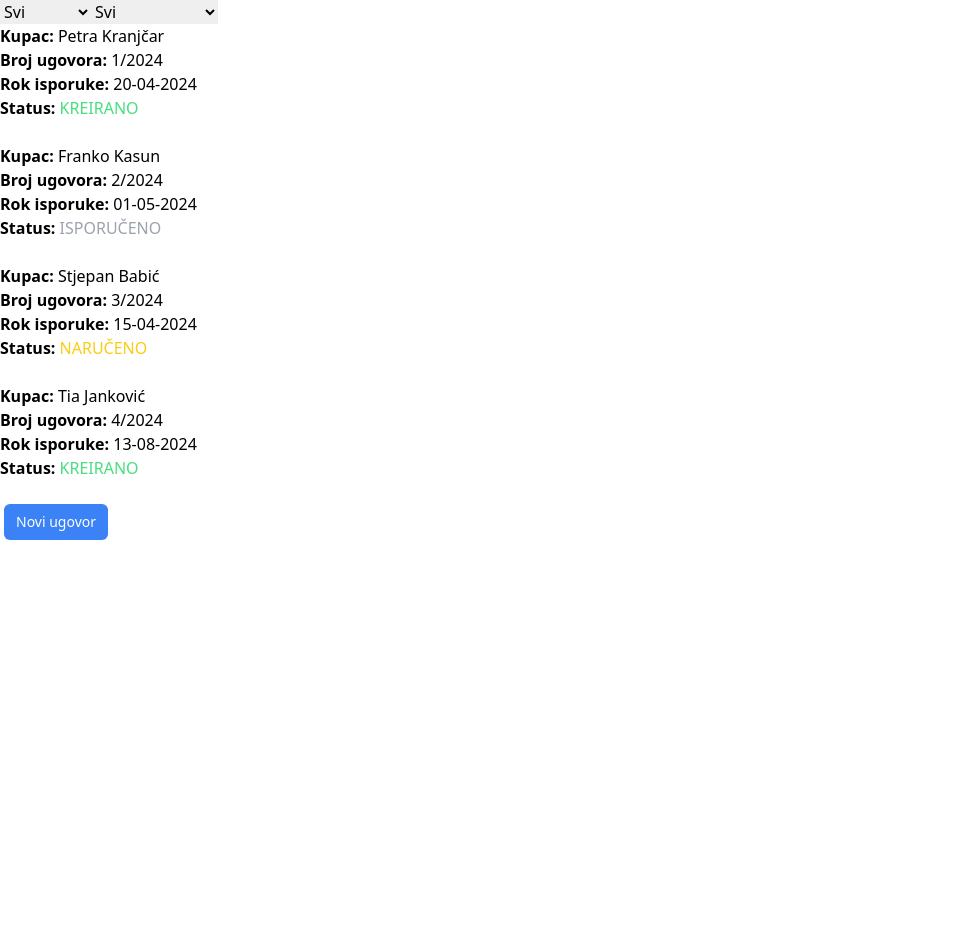
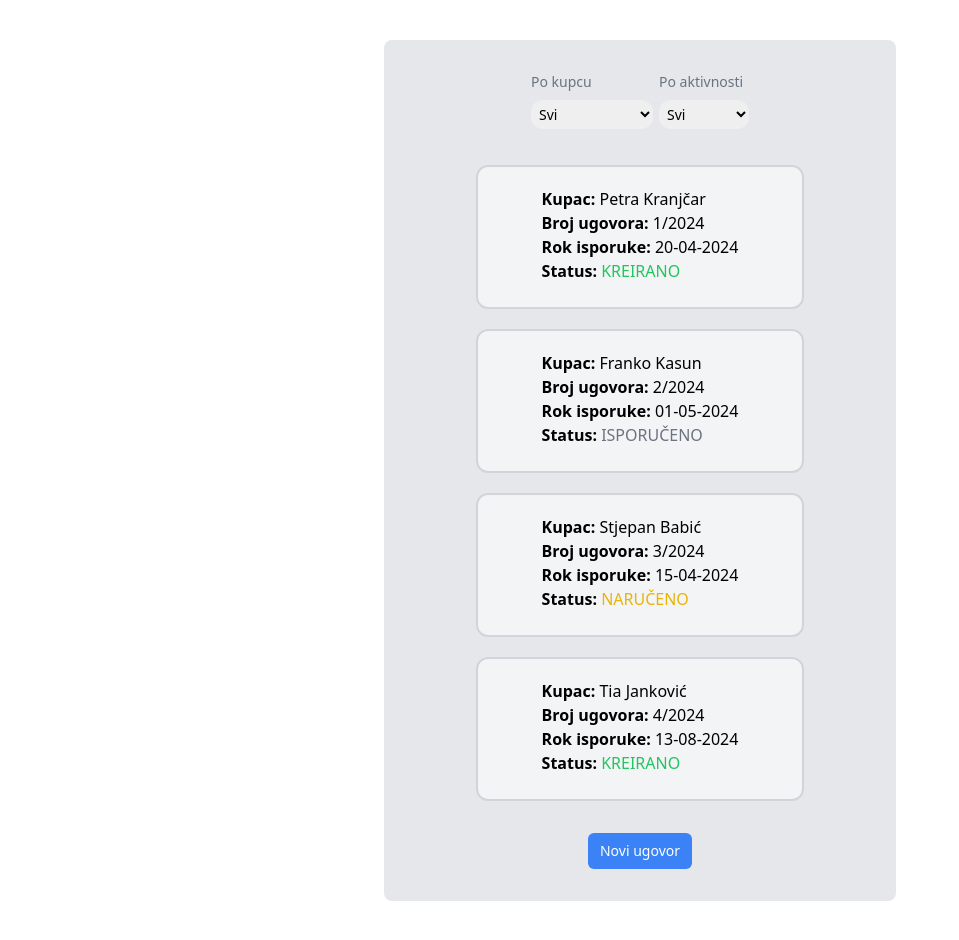
Before and after one commit to dcustovic/react-zadatak, a React (Create React App) app: page / in a window 1280 px wide. Shown: the whole page, without its empty margins (0-959 px from the left). Before the commit the page ends 800 px from the top, so only its background shows below. Built offline with nearby package versions, Linux system fonts and the light colour scheme.

Commit message:
ADDED - design home page & create page

```diff
--- a/src/components/Home.tsx
+++ b/src/components/Home.tsx
@@ -3,6 +3,7 @@ import axios from "axios";
 import ListUgovori from "./ugovori/ListUgovori.tsx";
 import { StatusType, UgovorType } from "../types.ts";
 import { Link, useNavigate } from "react-router-dom";
+import { CircularProgress } from "@mui/material";
 
 const Home = () => {
   const [ugovori, setUgovori] = useState<UgovorType[]>([]);
@@ -23,7 +24,10 @@ const Home = () => {
       // TODO: error handling
       console.log(error);
     }
+    // Simuliranje dohvat podataka sa "servera"
+    setTimeout(() => {
       setIsLoading(false);
+    }, 700);
   };
 
   const handleStatusFilter = (event) => {
@@ -54,14 +58,19 @@ const Home = () => {
   const ugovorId = ugovori.length;
 
   return (
-    <>
-      <select value={"statusFilter"} onChange={handleStatusFilter}>
-        <option value="svi">Svi</option>
-        <option value="aktivni">Aktivni</option>
-        <option value="neaktivni">Neaktivni</option>
-      </select>
+    <div className="flex justify-center items-center">
+      <div className="flex flex-col justify-center items-center rounded-lg bg-gray-200 my-10 p-8 max-w-lg w-full">
+        <div className="flex justify-center items-center mb-4">
+          <form>
+            <label className="mb-2 block text-sm font-medium text-gray-500">
+              Po kupcu
+            </label>
 
-      <select value={kupacFilter} onChange={handleKupacFilter}>
+            <select
+              value={kupacFilter}
+              onChange={handleKupacFilter}
+              className="p-1 mr-1.5 text-sm rounded-xl dark:bg-gray-400 dark:text-white"
+            >
               <option value="svi">Svi</option>
 
               {ugovori.map((u: UgovorType) => {
@@ -72,11 +81,28 @@ const Home = () => {
                 );
               })}
             </select>
+          </form>
+
+          <form>
+            <label className="mb-2 block text-sm font-medium text-gray-500">
+              Po aktivnosti
+            </label>
+            <select
+              value={statusFilter}
+              onChange={handleStatusFilter}
+              className="p-1 text-sm rounded-xl dark:bg-gray-400 dark:text-white"
+            >
+              <option value="svi">Svi</option>
+              <option value="aktivni">Aktivni</option>
+              <option value="neaktivni">Neaktivni</option>
+            </select>
+          </form>
+        </div>
 
         {isLoading ? (
-        "Loading..."
+          <CircularProgress />
         ) : (
-        <>
+          <div>
             <ListUgovori
               ugovori={
                 statusFilter === "aktivni"
@@ -94,18 +120,19 @@ const Home = () => {
                   : []
               }
             />
-        </>
+          </div>
         )}
 
         <button
           onClick={() =>
             navigate("create-ugovor", { state: { ugovorId: ugovorId } })
           }
-        className="mx-1 px-3 py-2 text-sm font-medium rounded-md text-white bg-blue-500 hover:bg-blue-600"
+          className="mx-1 mt-3 px-3 py-2 text-sm font-medium rounded-md text-white bg-blue-500 hover:bg-blue-700"
         >
           Novi ugovor
         </button>
-    </>
+      </div>
+    </div>
   );
 };
 
--- a/src/components/ugovori/CreateUgovor.tsx
+++ b/src/components/ugovori/CreateUgovor.tsx
@@ -2,14 +2,13 @@ import Button from "@mui/material/Button";
 import axios from "axios";
 import React, { useState } from "react";
 import { useLocation, useNavigate } from "react-router-dom";
+import { StatusType } from "../../types.ts";
 
 const CreateUgovor = () => {
   const [kupac, setKupac] = useState<string>("");
   const [brojUgovora, setBrojUgovora] = useState<string>("");
   const [datumAkontacije, setDatumAkontacije] = useState<string>("");
   const [rokIsporuke, setRokIsporuke] = useState<string>("");
-  const [status, setStatus] = useState<string>("KREIRANO");
-  const [formFilled, setFormFilled] = useState<boolean>(false);
 
   const navigate = useNavigate();
 
@@ -42,7 +41,7 @@ const CreateUgovor = () => {
         broj_ugovora: brojUgovora,
         datum_akontancije: datumAkontacije,
         rok_isporuke: rokIsporuke,
-        status: status,
+        status: StatusType.KREIRANO,
       });
 
       setKupac("");
@@ -57,67 +56,76 @@ const CreateUgovor = () => {
   };
 
   return (
-    <>
-      <form onSubmit={handleSubmit}>
-        <div>
+    <div className="flex justify-center items-center my-10">
+      <form onSubmit={handleSubmit} className="bg-gray-200 rounded-lg p-8">
+        <div className="mx-1 mb-4 font-semibold text-gray-800">
           <label>
             Kupac:
-            <input type="text" onChange={handleKupacChange} required />
+            <input
+              type="text"
+              onChange={handleKupacChange}
+              className=" w-full p-2 mt-1 text-sm rounded-xl dark:bg-gray-100 text-gray-500"
+              required
+            />
           </label>
         </div>
 
-        <div>
+        <div className="mx-1 mb-4 font-semibold text-gray-800">
           <label>
             Broj ugovora:
-            <input type="text" onChange={handleBrojUgovoraChange} required />
+            <input
+              type="text"
+              onChange={handleBrojUgovoraChange}
+              className="w-full p-2 mt-1 text-sm rounded-xl dark:bg-gray-100 text-gray-500"
+              required
+            />
           </label>
         </div>
 
-        <div>
+        <div className="mx-1 mb-4 font-semibold text-gray-800">
           <label>
             Datum akontacije:
             <input
               type="text"
               onChange={handleDatumAkontacijeChange}
+              className="w-full p-2 mt-1 text-sm rounded-xl dark:bg-gray-100 text-gray-500"
               required
             />
           </label>
         </div>
 
-        <div>
+        <div className="mx-1 mb-4 font-semibold text-gray-800">
           <label>
             Rok isporuke:
-            <input type="text" onChange={handleRokIsporukeChange} required />
-          </label>
-        </div>
-
-        <div>
-          <label>
-            Status:
-            <input type="text" value={status} disabled />
+            <input
+              type="text"
+              onChange={handleRokIsporukeChange}
+              className="w-full p-2 mt-1 text-sm rounded-xl dark:bg-gray-100 text-gray-500"
+              required
+            />
           </label>
         </div>
 
         <br />
 
-        <div>
+        <div className="flex justify-center">
           <button
             type="button"
             onClick={() => navigate(-1)}
-            className="mx-1 px-3 py-2 text-sm font-medium rounded-md text-white bg-blue-500 hover:bg-blue-600"
+            className="mx-1.5 px-4 py-2 text-sm font-medium rounded-md text-white bg-blue-500 hover:bg-blue-700"
           >
             Nazad
           </button>
 
           <button
             type="submit"
-            className="mx-1 px-3 py-2 text-sm font-medium rounded-md text-white bg-blue-500 hover:bg-blue-600"
+            className="mx-1.5 px-4 py-2 text-sm font-medium rounded-md text-white bg-blue-500 hover:bg-blue-700"
           >
             Kreiraj
           </button>
         </div>
       </form>
-    </>
+    </div>
   );
 };
 
--- a/src/components/ugovori/Ugovor.tsx
+++ b/src/components/ugovori/Ugovor.tsx
@@ -11,30 +11,33 @@ const Ugovor = ({ ugovori }) => {
           .join("-");
 
         return (
-          <section key={u.id}>
-            <div>
-              <b>Kupac: </b>
+          <section
+            key={u.id}
+            className="bg-gray-100 rounded-xl my-5 pt-5 px-16 border-2 border-gray-300 "
+          >
+            <div className="font-normal ">
+              <b className="font-semibold">Kupac: </b>
               {u.kupac}
             </div>
-            <div>
-              <b>Broj ugovora: </b>
+            <div className="font-normal">
+              <b className="font-semibold">Broj ugovora: </b>
               {u.broj_ugovora}
             </div>
-            <div>
-              <b>Rok isporuke: </b>
+            <div className="font-normal">
+              <b className="font-semibold">Rok isporuke: </b>
               {format_rok_isporuke}
             </div>
-            <div>
-              <b>Status: </b>
+            <div className="font-normal">
+              <b className="font-semibold">Status: </b>
               <span
                 className={`
              ${
                u.status === StatusType.KREIRANO
-                 ? "text-green-400"
+                 ? "text-green-500"
                  : u.status === StatusType.NARUCENO
-                 ? "text-yellow-400"
+                 ? "text-yellow-500"
                  : u.status === StatusType.ISPORUCENO
-                 ? "text-gray-400"
+                 ? "text-gray-500"
                  : ""
              }
            `}
```
Lines whose indentation alone changed are shown as unchanged.
